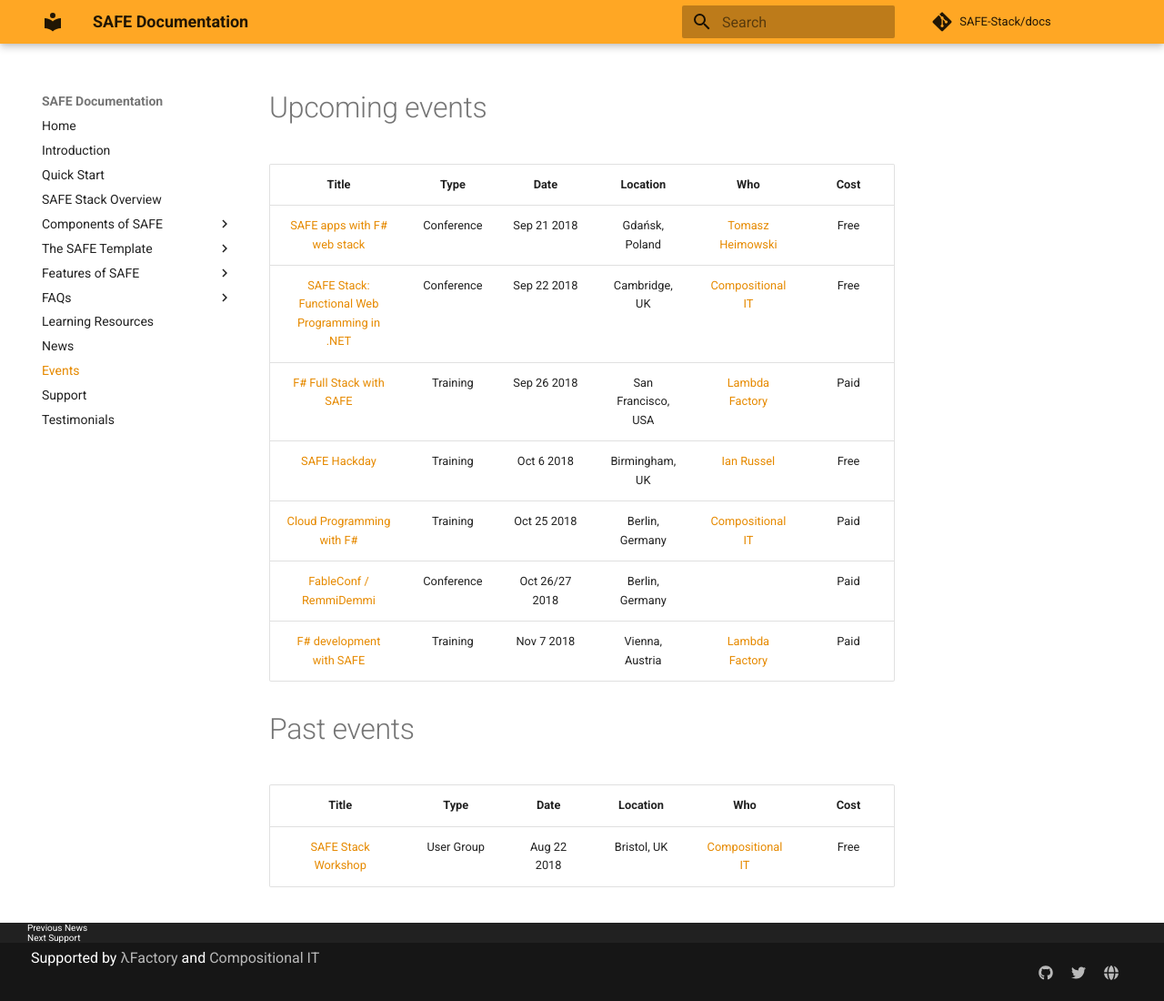
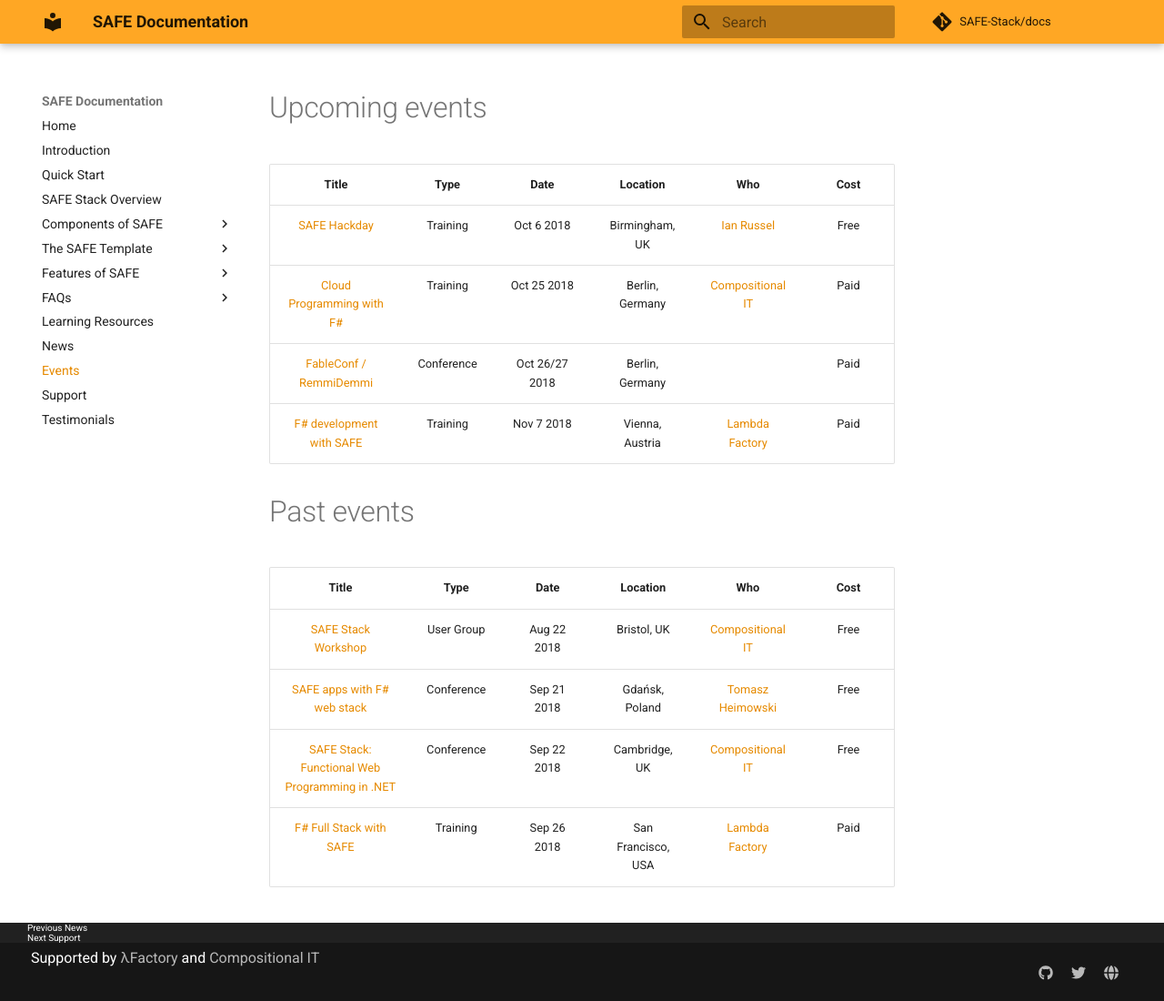
Before and after one commit to SAFE-Stack/docs, an MkDocs documentation site: the page built from docs/events.md, in a window 1280 px wide and 1100 px high. Shown: the whole window at 91% size. Built offline with MkDocs 1.6.1 and Material for MkDocs 9.7.7, drawn with Linux system fonts in a browser that asks for light colours; comment, search, counter and statistics services are not loaded; part of the change alters nothing that is shown.

```diff
--- a/docs/events.md
+++ b/docs/events.md
@@ -2,9 +2,6 @@
 
 | Title | Type | Date | Location | Who | Cost |
 |:-:|:-:|:-:|:-:|:-:|:-:|
-| [SAFE apps with F# web stack](http://devsharp.pl/) | Conference | Sep 21 2018 | Gdańsk, Poland | [Tomasz Heimowski](http://theimowski.com) | Free
-| [SAFE Stack: Functional Web Programming in .NET](https://www.dddeastanglia.com/Session/Details/2179) | Conference | Sep 22 2018 | Cambridge, UK | [Compositional IT](https://compositional-it.com) | Free
-| [F# Full Stack with SAFE](https://www.openfsharp.org/agenda/workshop/) | Training | Sep 26 2018 | San Francisco, USA | [Lambda Factory](http://lambdafactory.io/) | Paid
 | [SAFE Hackday](https://www.meetup.com/altnetbrum/events/252629315/) | Training | Oct 6 2018 | Birmingham, UK | [Ian Russel](https://twitter.com/ijrussell) | Free
 | [Cloud Programming with F#](https://www.eventbrite.co.uk/e/cloud-programming-with-f-tickets-48056860363) | Training | Oct 25 2018 | Berlin, Germany | [Compositional IT](https://compositional-it.com) | Paid
 | [FableConf / RemmiDemmi](http://fable.io/fableconf/#home) | Conference | Oct 26/27 2018 | Berlin, Germany | | Paid
@@ -15,3 +12,6 @@
 | Title | Type | Date | Location | Who | Cost |
 |:-:|:-:|:-:|:-:|:-:|:-:|
 | [SAFE Stack Workshop](https://www.meetup.com/FSharpBristol/events/252393795/) | User Group | Aug 22 2018 | Bristol, UK | [Compositional IT](https://compositional-it.com) | Free
+| [SAFE apps with F# web stack](http://devsharp.pl/) | Conference | Sep 21 2018 | Gdańsk, Poland | [Tomasz Heimowski](http://theimowski.com) | Free
+| [SAFE Stack: Functional Web Programming in .NET](https://www.dddeastanglia.com/Session/Details/2179) | Conference | Sep 22 2018 | Cambridge, UK | [Compositional IT](https://compositional-it.com) | Free
+| [F# Full Stack with SAFE](https://www.openfsharp.org/agenda/workshop/) | Training | Sep 26 2018 | San Francisco, USA | [Lambda Factory](http://lambdafactory.io/) | Paid
```
